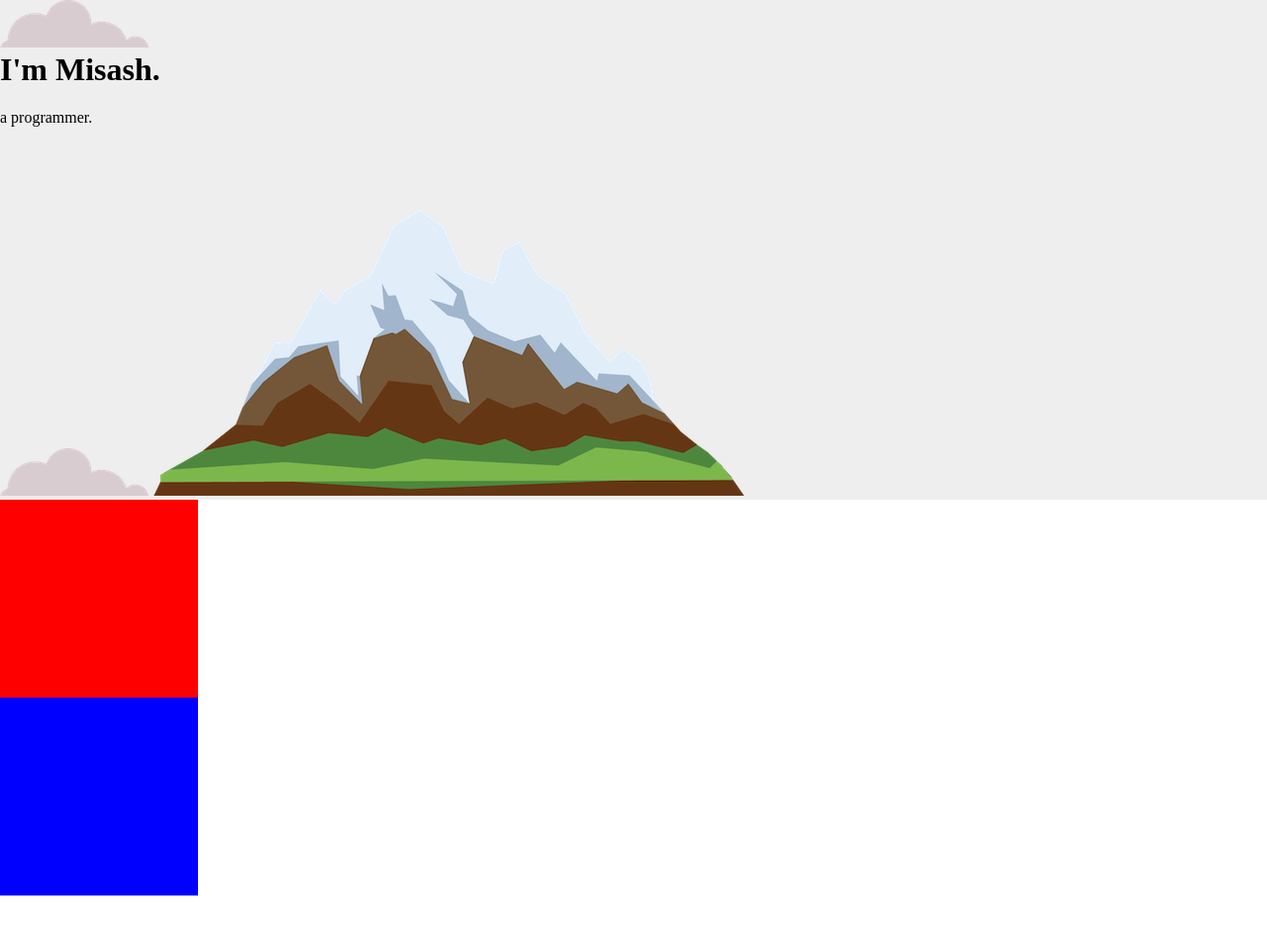
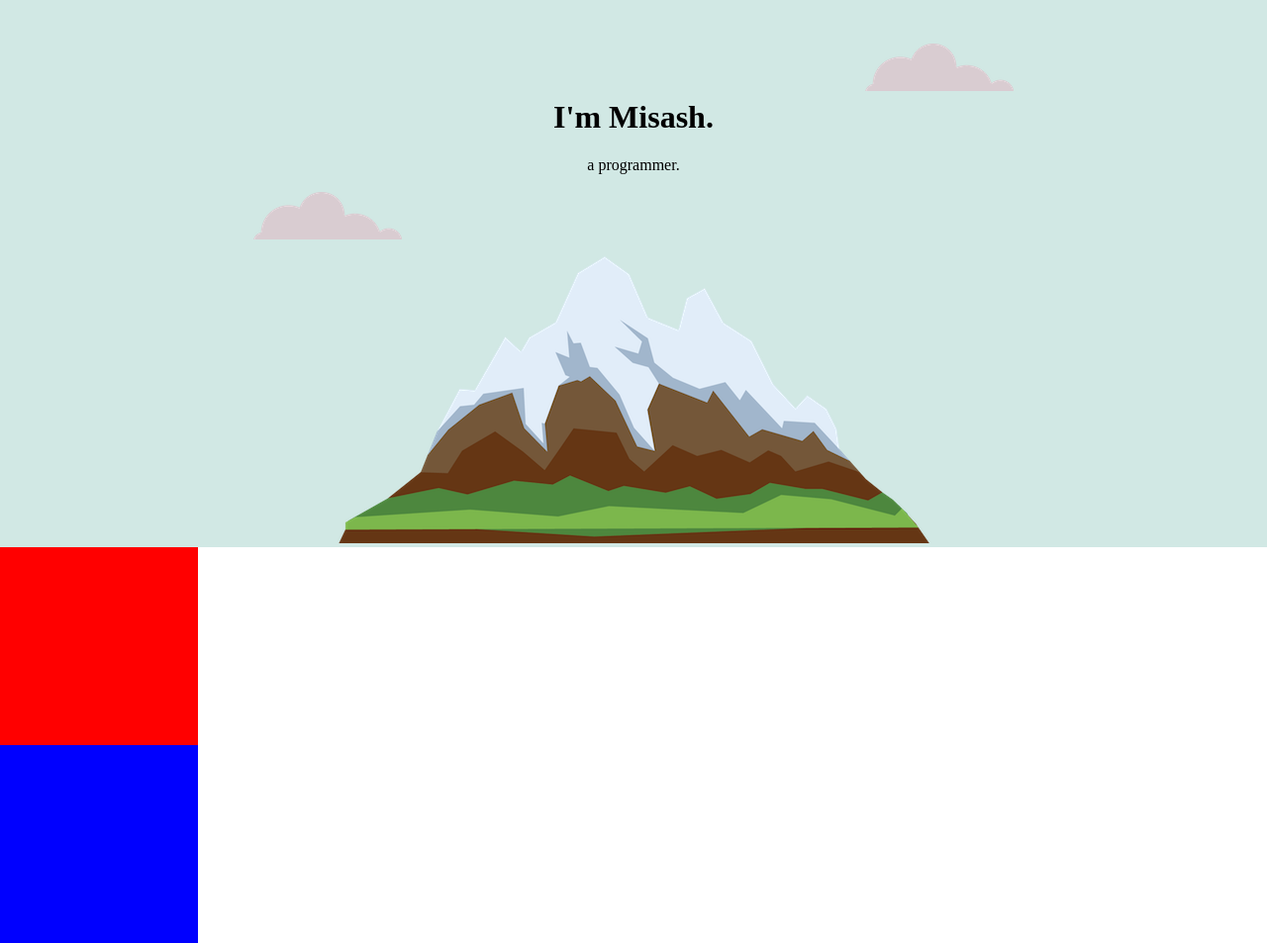
Before and after one commit to Misash/Misash-Site, a plain HTML site: page index.html in a window 1280 px wide. Shown: the whole page at 99% size. Before the commit the page ends 905 px from the top, so only its background shows below. Drawn offline with Linux system fonts and the light colour scheme.

Commit message:
edit position ->  clouds and mountain

```diff
--- a/css/styles.css
+++ b/css/styles.css
@@ -1,5 +1,6 @@
 body {
     margin: 0;
+    text-align: center;
 }
 
 h1 {
@@ -7,19 +8,34 @@ h1 {
 }
 
 .top-container{
-    background-color: #EEEEEE;
-    /* margin: 20px; */
+    background-color: #D1E8E4;
+    position: relative;
+    padding-top: 100px;
+}
 
-}
 
 .middle-container{
     background-color: red;
     height: 200px;
     width: 200px;
+
 }
 
 .bottom-container{
     background-color: blue;
     height: 200px;
     width: 200px;
+
 }
+
+.bottom-cloud{
+    position: absolute;
+    top: 35%;
+    left: 20%;
+}
+
+.top-cloud{
+    position: absolute;
+    right: 20%;
+    top: 8%;
+}
--- a/index.html
+++ b/index.html
@@ -12,11 +12,11 @@
 
 <body>
     <div class="top-container">
-        <img src="images/cloud.png" alt="cloud-img">
+        <img class="top-cloud" src="images/cloud.png" alt="cloud-img">
         <h1>I'm Misash.</h1>
         <p>a programmer.</p>
-        <img src="images/cloud.png" alt="cloud-img">
-        <img src="images/mountain.png" alt="mountain-img">
+        <img class="bottom-cloud" src="images/cloud.png" alt="cloud-img">
+        <img class="" src="images/mountain.png" alt="mountain-img">
 
     </div>
 
```
